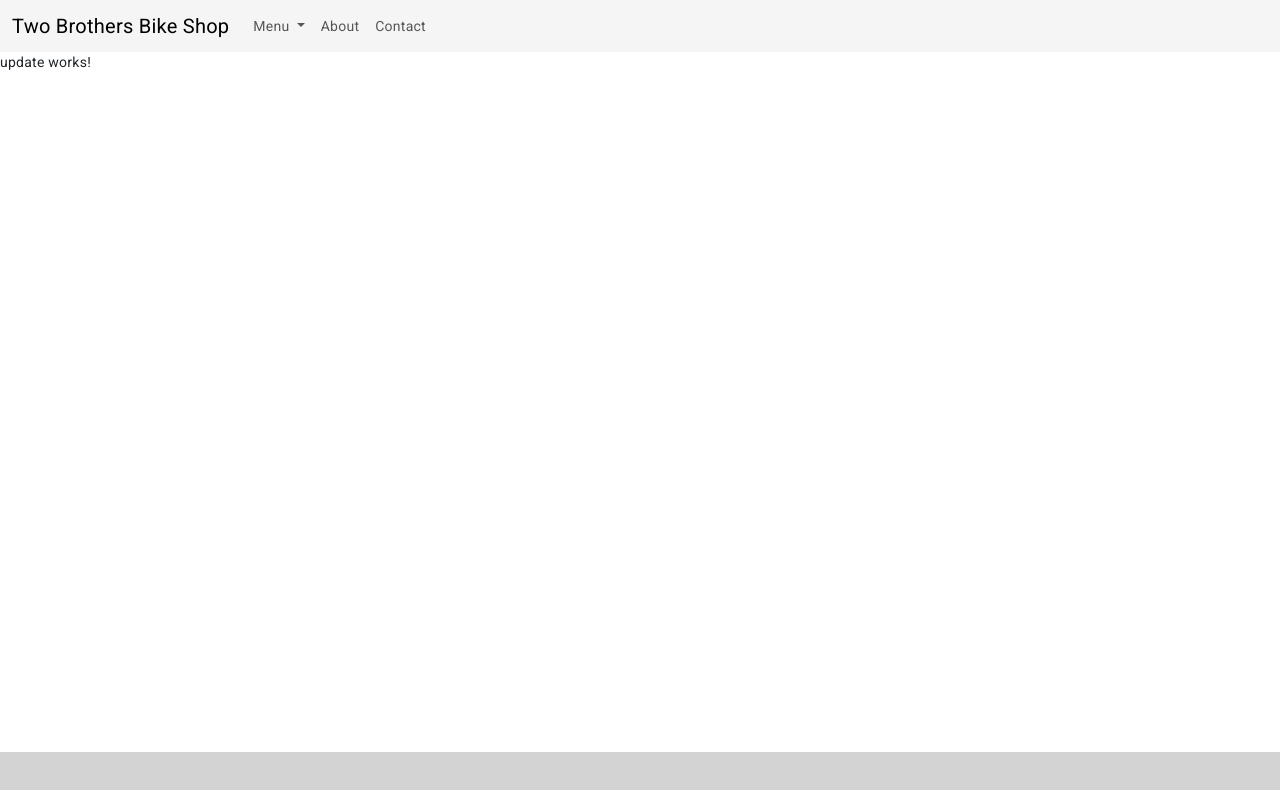
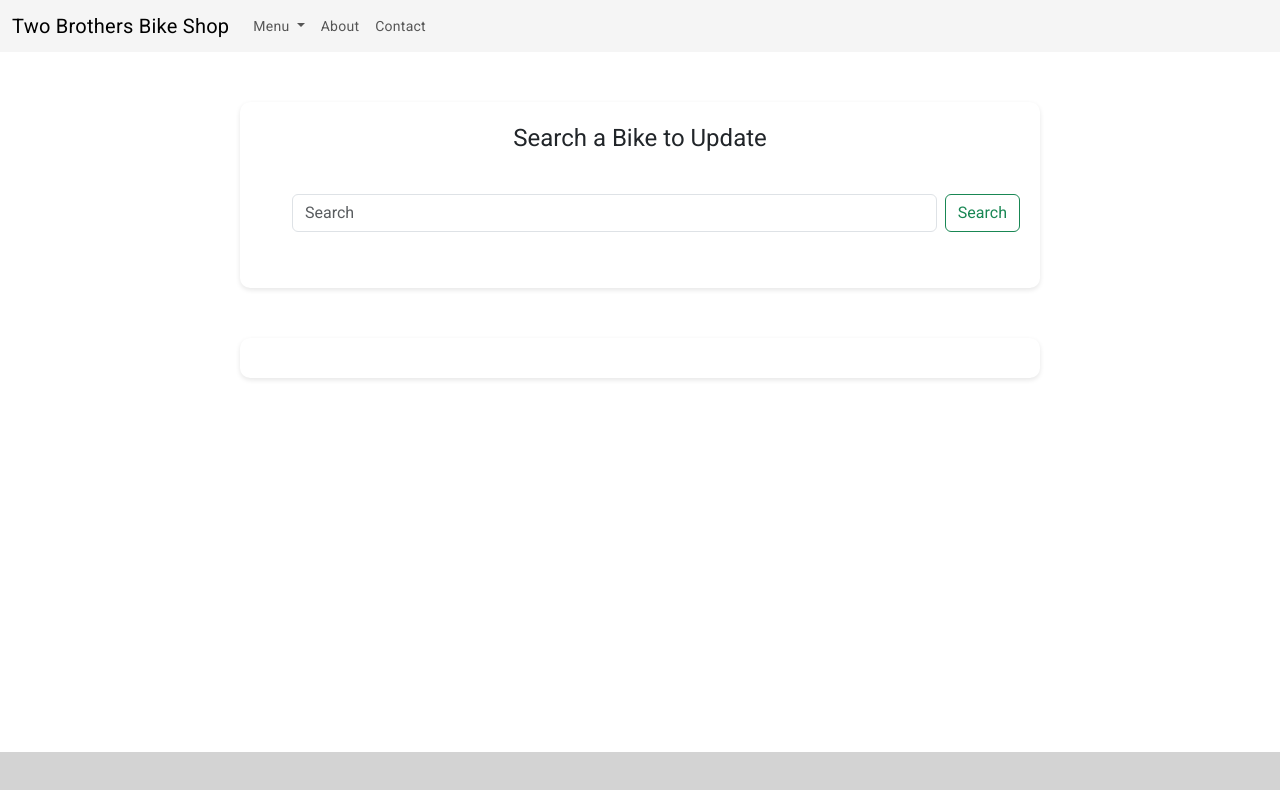
Before and after one commit to Lipolys/prog-webi-frontend, an Angular app: page /update in a window 1280 px wide. Shown: the top 790 px of the page. Built offline with nearby package versions, Linux system fonts and the light colour scheme.

Commit message:
Finalizando create, read, update e delete

```diff
--- a/src/app/pages/create/create.component.scss
+++ b/src/app/pages/create/create.component.scss
@@ -8,3 +8,44 @@ input::-webkit-inner-spin-button {
 input[type=number] {
   -moz-appearance: textfield;
 }
+
+.body {
+  font-family: Arial, sans-serif;
+  margin: 0;
+  padding: 0;
+  background-color: #f4f4f4;
+}
+
+.container {
+  max-width: 800px;
+  margin: 50px auto;
+  padding: 20px;
+  background-color: #fff;
+  border-radius: 10px;
+  box-shadow: 0 2px 5px rgba(0, 0, 0, 0.1);
+}
+
+h1 {
+  text-align: center;
+  font-size: 24px;
+  margin-bottom: 20px;
+}
+
+.description {
+  padding: 10px;
+  border-bottom: 1px solid #ddd;
+}
+
+.description p {
+  line-height: 1.5;
+  margin-bottom: 10px;
+}
+
+.description ul {
+  list-style: none;
+  padding: 0;
+}
+
+.description li {
+  margin-bottom: 10px;
+}
--- a/src/app/pages/read/read.component.html
+++ b/src/app/pages/read/read.component.html
@@ -1 +1,47 @@
-<p>read works!</p>
+<div class="container" [hidden]="submittedSearch">
+  <h1>Search a Bike</h1>
+  <ul>
+    <br>
+    <form  (ngSubmit)="onSubmitSearch()" #create="ngForm" class="d-flex" role="search" >
+      <input class="form-control me-2" type="search" placeholder="Search" aria-label="Search"
+             [(ngModel)]="idToSearch" name="search" required>
+      <button class="btn btn-outline-success" type="submit" >Search</button>
+    </form>
+    <br>
+  </ul>
+</div>
+
+<div class="container" [hidden]="!submittedSearch">
+  <h1>Data Review</h1>
+  <section class="description">
+    <p></p>
+    <ul>
+      <div>
+        <div class="row">
+          <div class="col-xs-3">Model Number: {{ bike.partNumber }}</div>
+          <p></p>
+        </div>
+        <div class="row">
+          <div class="col-xs-3">Description: {{ bike.description }}</div>
+          <p></p>
+        </div>
+        <div class="row">
+          <div class="col-xs-3">Size of Bicycle Frame: {{ bike.sizeFrame }}</div>
+          <p></p>
+        </div>
+        <div class="row">
+          <div class="col-xs-3">Wheel Size: {{ bike.sizeWheel }}</div>
+          <p></p>
+        </div>
+        <div class="row">
+          <div class="col-xs-3">Is Mountain Bike?: {{ bike.isMTB }}</div>
+          <p></p>
+        </div>
+        <div class="row">
+          <div class="col-xs-3">Date of Manufacture: {{ bike.createdDate }}</div>
+          <p></p>
+        </div>
+      </div>
+    </ul>
+  </section>
+</div>
--- a/src/app/pages/read/read.component.scss
+++ b/src/app/pages/read/read.component.scss
@@ -0,0 +1,40 @@
+.body {
+  font-family: Arial, sans-serif;
+  margin: 0;
+  padding: 0;
+  background-color: #f4f4f4;
+}
+
+.container {
+  max-width: 800px;
+  margin: 50px auto;
+  padding: 20px;
+  background-color: #fff;
+  border-radius: 10px;
+  box-shadow: 0 2px 5px rgba(0, 0, 0, 0.1);
+}
+
+h1 {
+  text-align: center;
+  font-size: 24px;
+  margin-bottom: 20px;
+}
+
+.description {
+  padding: 10px;
+  border-bottom: 1px solid #ddd;
+}
+
+.description p {
+  line-height: 1.5;
+  margin-bottom: 10px;
+}
+
+.description ul {
+  list-style: none;
+  padding: 0;
+}
+
+.description li {
+  margin-bottom: 10px;
+}
--- a/src/app/pages/read/read.component.ts
+++ b/src/app/pages/read/read.component.ts
@@ -1,12 +1,39 @@
 import { Component } from '@angular/core';
+import {FormsModule, ReactiveFormsModule} from "@angular/forms";
+import {Bike} from "../../bike/bike";
+import {ActivatedRoute, Router} from "@angular/router";
+import {BikeService} from "../../bike/bike.service";
 
 @Component({
   selector: 'app-read',
   standalone: true,
-  imports: [],
+    imports: [
+        FormsModule,
+        ReactiveFormsModule
+    ],
   templateUrl: './read.component.html',
   styleUrl: './read.component.scss'
 })
 export class ReadComponent {
+  bike: Bike = new Bike();
+  idToSearch!: number;
+  submittedSearch: boolean = false;
 
+
+  constructor(
+    private activateRouted: ActivatedRoute,
+    private router: Router,
+    private bikeService: BikeService
+  ) {
+  }
+
+  onSubmitSearch() {
+    this.bikeService.getById(this.idToSearch).subscribe(value => {
+      this.bike = value;
+      this.submittedSearch = true;
+    } , error => {
+      console.log("Erro:", JSON.stringify(error));
+      alert(`Erro ao buscar o dados:${error.error}`);
+    });
+  }
 }
--- a/src/app/pages/update/update.component.html
+++ b/src/app/pages/update/update.component.html
@@ -1 +1,94 @@
-<p>update works!</p>
+
+<div class="container" [hidden]="submittedSearch">
+  <h1>Search a Bike to Update </h1>
+  <ul>
+    <br>
+    <form  (ngSubmit)="onSubmitSearch()" #update="ngForm" class="d-flex" role="search" >
+      <input class="form-control me-2" type="search" placeholder="Search" aria-label="Search"
+             [(ngModel)]="idToUpdate" name="search" required>
+      <button class="btn btn-outline-success" type="submit" >Search</button>
+    </form>
+    <br>
+  </ul>
+</div>
+
+<div class="container">
+  <div [hidden]="!submittedSearch">
+    <form (ngSubmit)="onSubmit()" #update="ngForm">
+      <br>
+      <h1>Update Bike {{idToUpdate}}</h1>
+      <br>
+      <div class="form-group">
+        <label for="partNumber">Model Number</label>
+        <input type="number" class="form-control" id="partNumber"
+               required
+               [(ngModel)]="bike.partNumber" name="partNumber" #partNumber="ngModel">
+        <div [hidden]="partNumber.valid"
+             class="alert alert-danger">
+          Model Number is required
+        </div>
+        <br>
+
+
+        <div class="form-group">
+          <label for="description">Description</label>
+          <input type="text" class="form-control" id="description"
+                 required
+                 [(ngModel)]="bike.description" name="description"  #description="ngModel">
+          <div [hidden]="description.valid"
+               class="alert alert-danger">
+            Description is required
+          </div>
+        </div>
+        <br>
+
+      </div>
+      <div class="form-group">
+        <label for="sizeFrame">Size of Bicycle Frame</label>
+        <input type="number" class="form-control" id="sizeFrame"
+               [(ngModel)]="bike.sizeFrame" name="sizeFrame" #sizeFrame="ngModel">
+      </div>
+      <br>
+
+      <div class="form-group">
+        <label for="sizeWheel">Wheel Size</label>
+        <input type="number" class="form-control" id="sizeWheel"
+               [(ngModel)]="bike.sizeWheel" name="sizeWheel" #sizeWheel="ngModel">
+      </div>
+      <br>
+
+      <div class="form-group">
+        <label>Is Mountain Bike?</label><br>
+        <label class="radio-inline">
+          <input type="radio" [(ngModel)]="bike.isMTB" value="true" name="ismtb" required> Sim
+        </label>
+        <label class="radio-inline" style="margin-left: 10px;">
+          <input type="radio" [(ngModel)]="bike.isMTB" value="false" name="ismtb" required> Não
+        </label>
+        <div [hidden]="bike.isMTB" class="alert alert-danger">
+          This selection is required
+        </div>
+      </div>
+      <br>
+
+      <mat-form-field>
+        <mat-label>Date of Manufacture</mat-label>
+        <input matInput [matDatepicker]="picker"
+               required
+               [(ngModel)]="bike.createdDate" name="createdDate">
+        <mat-datepicker-toggle matIconSuffix [for]="picker"></mat-datepicker-toggle>
+        <mat-datepicker #picker></mat-datepicker>
+      </mat-form-field>
+      <br>
+      <br>
+
+      <button type="submit" class="btn btn-success" [disabled]="!update.form.valid">Update</button>
+
+      <br>
+      <br>
+      <br>
+      <br>
+      <br>
+    </form>
+  </div>
+</div>
--- a/src/app/pages/update/update.component.scss
+++ b/src/app/pages/update/update.component.scss
@@ -0,0 +1,40 @@
+.body {
+  font-family: Arial, sans-serif;
+  margin: 0;
+  padding: 0;
+  background-color: #f4f4f4;
+}
+
+.container {
+  max-width: 800px;
+  margin: 50px auto;
+  padding: 20px;
+  background-color: #fff;
+  border-radius: 10px;
+  box-shadow: 0 2px 5px rgba(0, 0, 0, 0.1);
+}
+
+h1 {
+  text-align: center;
+  font-size: 24px;
+  margin-bottom: 20px;
+}
+
+.description {
+  padding: 10px;
+  border-bottom: 1px solid #ddd;
+}
+
+.description p {
+  line-height: 1.5;
+  margin-bottom: 10px;
+}
+
+.description ul {
+  list-style: none;
+  padding: 0;
+}
+
+.description li {
+  margin-bottom: 10px;
+}
--- a/src/app/pages/update/update.component.ts
+++ b/src/app/pages/update/update.component.ts
@@ -1,12 +1,64 @@
-import { Component } from '@angular/core';
+import {Component} from '@angular/core';
+import {Bike} from '../../bike/bike';
+import {ActivatedRoute, Router, RouterLink} from "@angular/router";
+import {FormsModule} from "@angular/forms";
+import {MatDatepickerModule} from '@angular/material/datepicker';
+import {MatInputModule} from '@angular/material/input';
+import {MatFormFieldModule} from '@angular/material/form-field';
+import {MatNativeDateModule, provideNativeDateAdapter} from '@angular/material/core';
+import {BikeService} from "../../bike/bike.service";
+
+
 
 @Component({
   selector: 'app-update',
   standalone: true,
-  imports: [],
+  imports: [
+    FormsModule,
+    RouterLink,
+    MatFormFieldModule,
+    MatInputModule,
+    MatDatepickerModule,
+    MatNativeDateModule
+  ],
+  providers: [
+    MatDatepickerModule,
+    MatNativeDateModule,
+  ],
   templateUrl: './update.component.html',
   styleUrl: './update.component.scss'
 })
+
+
 export class UpdateComponent {
+  bike: Bike = new Bike();
+  submittedSearch: boolean = false;
+  idToUpdate!: number;
 
+  constructor(
+    private bikeService: BikeService,
+    private router: Router,
+  ) { }
+
+  onSubmitSearch() {
+    this.bikeService.getById(this.idToUpdate).subscribe(value => {
+      this.bike = value;
+      this.submittedSearch = true;
+    } , error => {
+      console.log("Erro:", JSON.stringify(error));
+      alert(`Erro ao buscar o dados:${error.error}`);
+    });
+  }
+
+  onSubmit() {
+    this.bikeService.save(this.bike)
+      .subscribe(value => {
+        console.log("Salvo:", JSON.stringify(value));
+        this.router.navigate(['']);
+        //alert("Salvo com sucesso!");
+      }, error => {
+        console.log("Erro" + JSON.stringify(error));
+        alert('Erro ao salvar:');
+      });
+  }
 }
```
